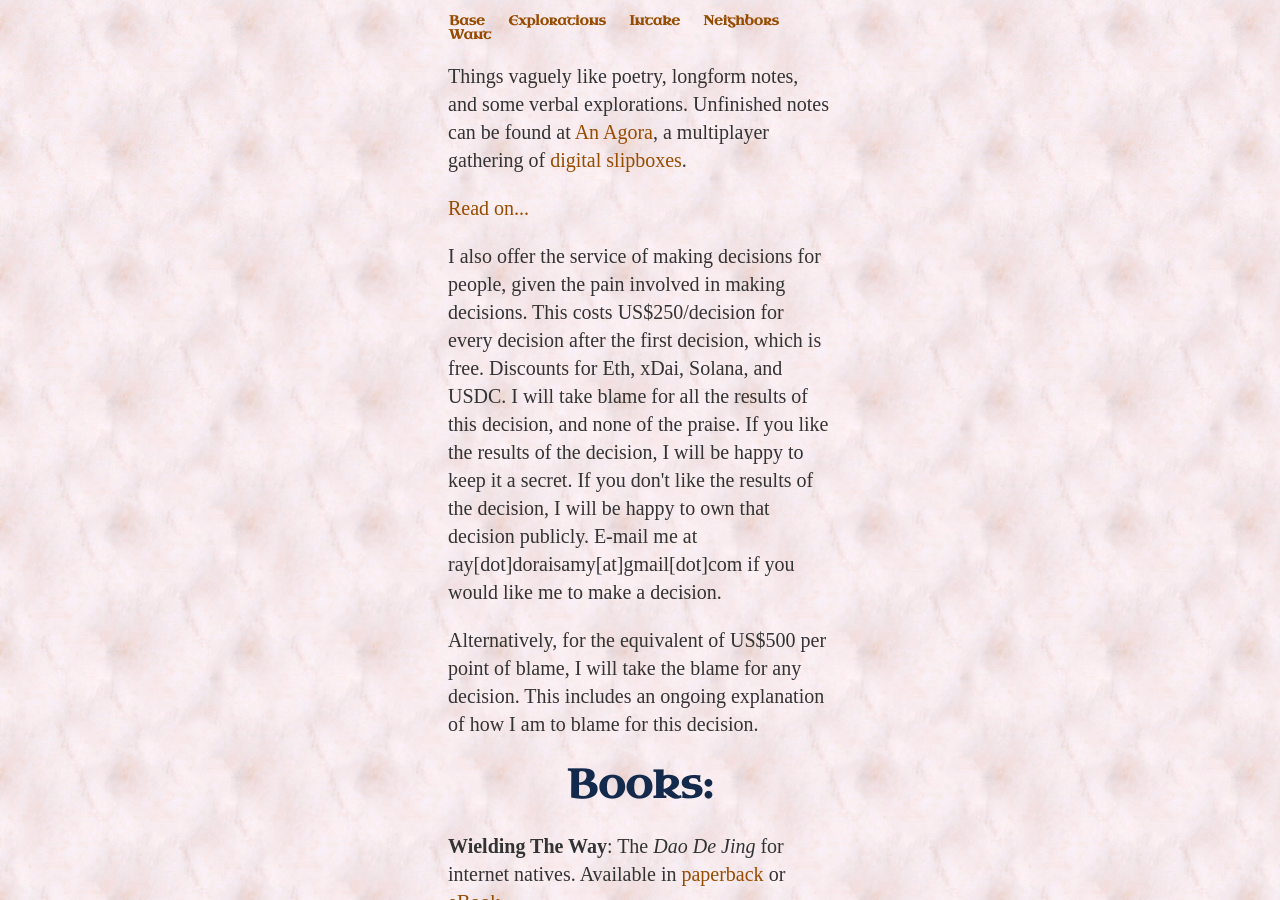
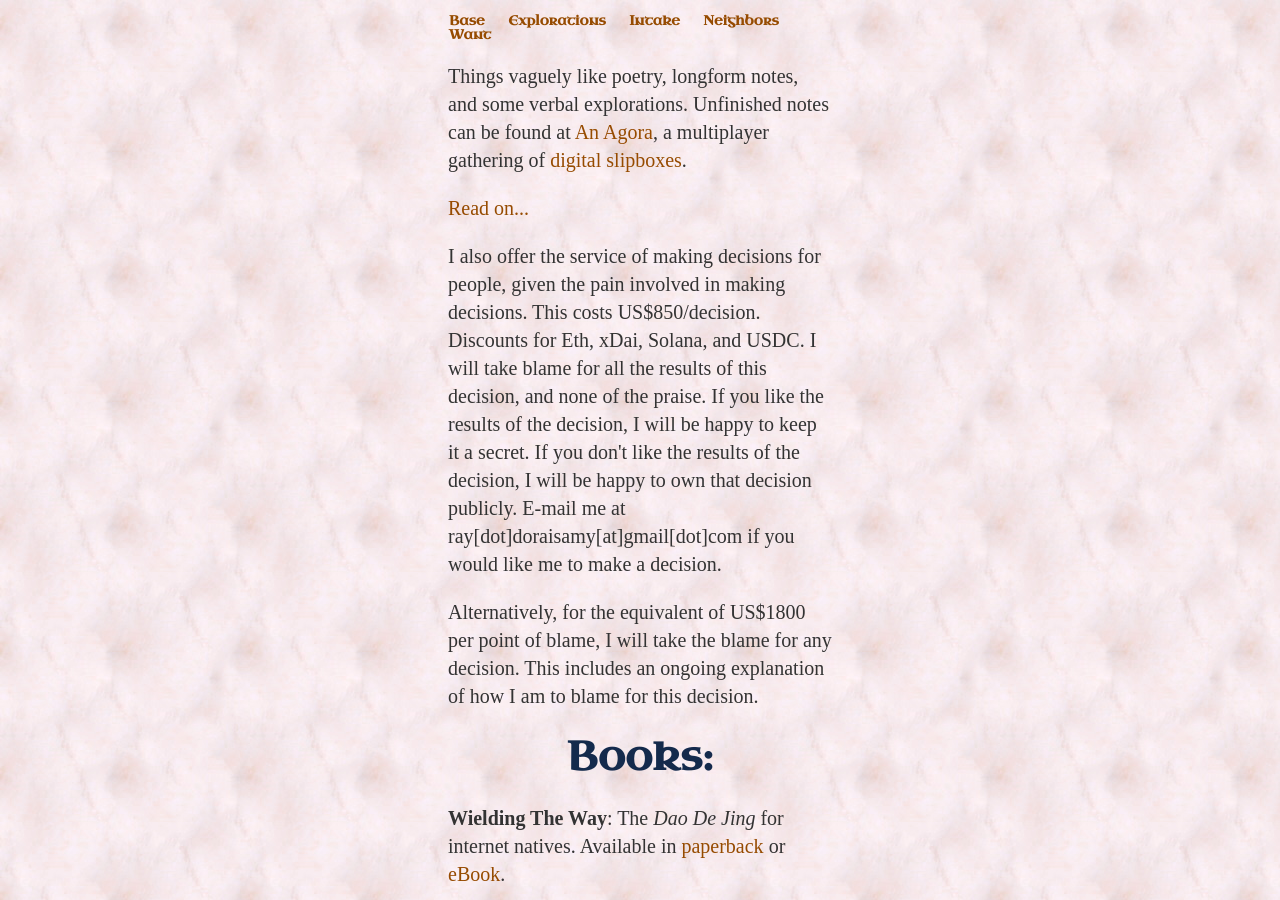
Before and after one commit to ray-dorai/ray-dorai.github.io, a Jekyll site: the page built from index.html, in a window 1280 px wide and 900 px high. Built offline with Jekyll 4.4.1, drawn with Linux system fonts in a browser that asks for light colours; some web fonts are replaced.

Commit message:
Update index.html

```diff
--- a/index.html
+++ b/index.html
@@ -5,8 +5,8 @@ title: Ray Doraisamy
 <div class="blurb">
 	<p>Things vaguely like poetry, longform notes, and some verbal explorations. Unfinished notes can be found at <a href="https://anagora.org/@forshaper">An Agora</a>, a multiplayer gathering of <a href="https://en.wikipedia.org/wiki/Zettelkasten">digital slipboxes</a>.</p>
 	<p><a href="/explorations">Read on...</a></p>
-	<p>I also offer the service of making decisions for people, given the pain involved in making decisions. This costs US$250/decision for every decision after the first decision, which is free. Discounts for Eth, xDai, Solana, and USDC. I will take blame for all the results of this decision, and none of the praise. If you like the results of the decision, I will be happy to keep it a secret. If you don't like the results of the decision, I will be happy to own that decision publicly. E-mail me at ray[dot]doraisamy[at]gmail[dot]com if you would like me to make a decision.</p>
-	<p>Alternatively, for the equivalent of US$500 per point of blame, I will take the blame for any decision. This includes an ongoing explanation of how I am to blame for this decision. </p>
+	<p>I also offer the service of making decisions for people, given the pain involved in making decisions. This costs US$850/decision. Discounts for Eth, xDai, Solana, and USDC. I will take blame for all the results of this decision, and none of the praise. If you like the results of the decision, I will be happy to keep it a secret. If you don't like the results of the decision, I will be happy to own that decision publicly. E-mail me at ray[dot]doraisamy[at]gmail[dot]com if you would like me to make a decision.</p>
+	<p>Alternatively, for the equivalent of US$1800 per point of blame, I will take the blame for any decision. This includes an ongoing explanation of how I am to blame for this decision. </p>
 
 	<h1>Books:</h1>
         <p><b>Wielding The Way</b>: The <i>Dao De Jing</i> for internet natives. Available in <a href="https://www.amazon.com/Wielding-Way-Ray-Doraisamy/dp/B09HG2FCGZ/ref=tmm_pap_swatch_0?_encoding=UTF8&qid=1633528813&sr=8-1">paperback</a> or <a href="https://forshaper.gumroad.com/l/wielding_the_way">eBook</a>.</p>
```
